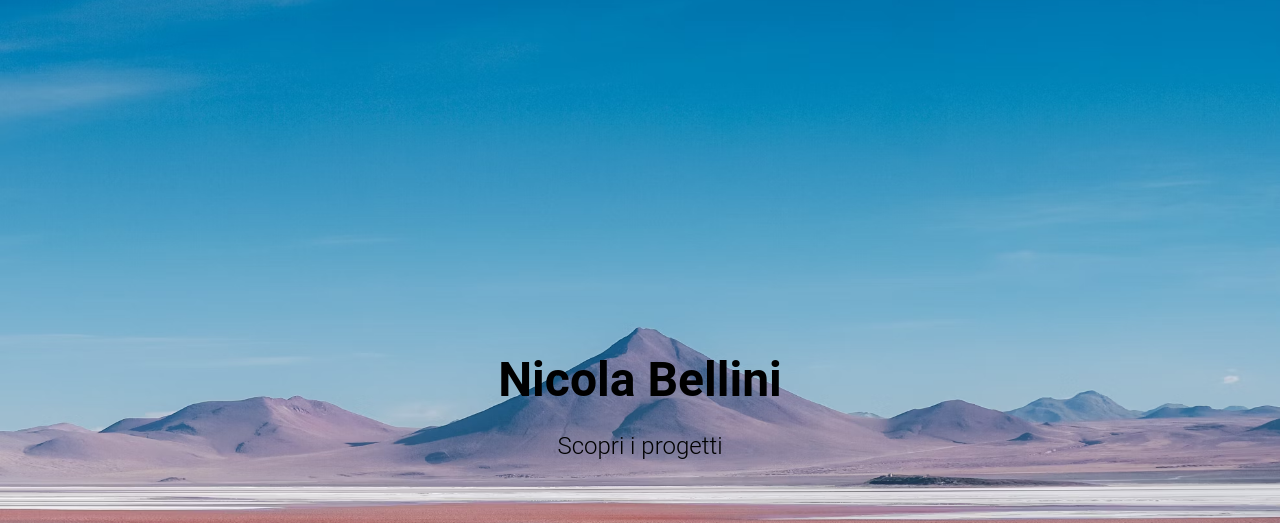
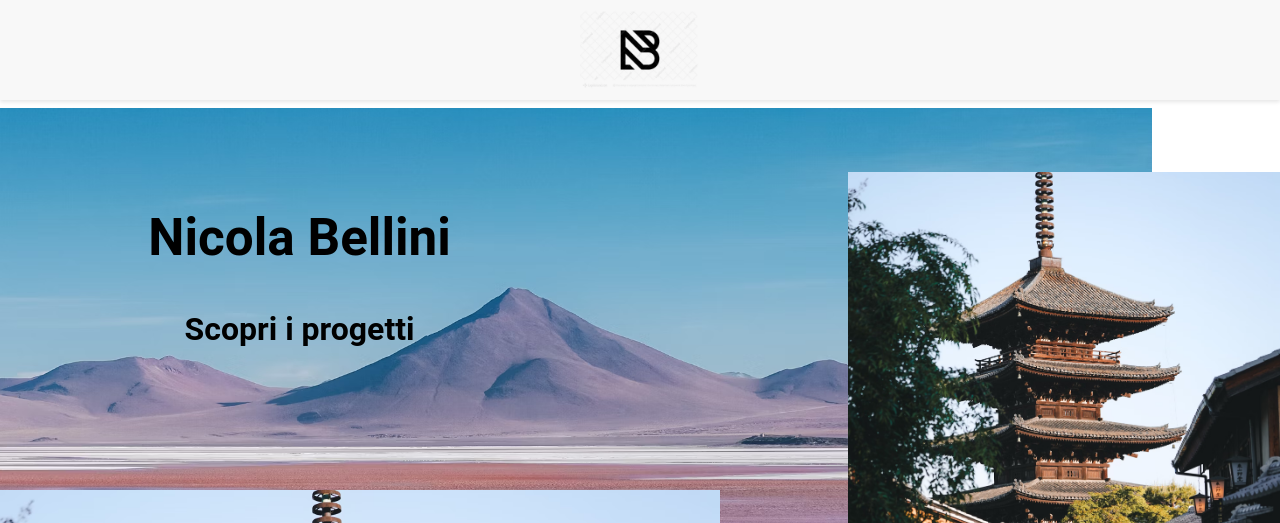
Before and after one commit to NicolaBellini/vite-boolfolio, a Vue app: page / in a window 1280 px wide. Shown: the top 523 px of the page. Built offline with nearby package versions, Linux system fonts and the light colour scheme; no server answers.

Commit message:
[add] card and background

```diff
--- a/src/App.vue
+++ b/src/App.vue
@@ -1,8 +1,15 @@
 <script>
 import axios from "axios";
 import HeroSection from "./components/hero.vue";
+import Card from "./components/card.vue";
+import Header from "./partials/header.vue";
 
 export default {
+  components: {
+    HeroSection,
+    Card,
+    Header,
+  },
   data() {
     return {
       projects: [],
@@ -24,15 +31,17 @@ export default {
   mounted() {
     this.getUrl();
   },
-  components: {
-    HeroSection,
-  },
 };
 </script>
 
 <template>
+  <Header />
   <HeroSection />
   <main class="container">
+    <div class="container d-flex flex-wrap justify-content-around">
+      <Card v-for="project in projects" :key="project.id" :project="project" />
+    </div>
+
     <ul>
       <li v-for="project in projects" :key="project.id">{{ project.name }}</li>
     </ul>
--- a/src/components/card.vue
+++ b/src/components/card.vue
@@ -0,0 +1,107 @@
+<script>
+// import {};
+export default {
+  props: {
+    project: Object,
+  },
+  mounted() {
+    gsap.to(".card", {
+      // y: "-20",
+      opacity: "1",
+      duration: "1",
+      delay: "3",
+    });
+  },
+};
+</script>
+
+<template>
+  <div class="card fisrt-para">
+    <img
+      src="https://images.unsplash.com/photo-1656618020911-1c7a937175fd?crop=entropy&cs=tinysrgb&fm=jpg&ixid=MnwzMjM4NDZ8MHwxfHJhbmRvbXx8fHx8fHx8fDE2NTc1MzQyNTE&ixlib=rb-1.2.1&q=80"
+      alt=""
+    />
+    <div class="card-content">
+      <h2>{{ project.name }}</h2>
+      <p>Argomento: {{ project.topic }}</p>
+    </div>
+  </div>
+</template>
+
+<style scoped lang="scss">
+.card {
+  margin-bottom: 50px;
+  padding: 70px;
+  width: 40%;
+  opacity: 0;
+  // width: 24rem;
+  height: 36rem;
+  border-radius: 10px;
+  overflow: hidden;
+  cursor: pointer;
+  position: relative;
+  color: white;
+  box-shadow: 0 10px 30px 5px rgba(0, 0, 0, 0.2);
+
+  img {
+    position: absolute;
+    object-fit: cover;
+    width: 100%;
+    height: 100%;
+    top: 0;
+    left: 0;
+    opacity: 0.9;
+    transition: opacity 0.2s ease-out;
+  }
+
+  h2 {
+    position: absolute;
+    inset: auto auto 30px 30px;
+    margin: 0;
+    color: white;
+    transition: inset 0.3s 0.3s ease-out;
+    font-family: "Roboto Condensed", sans-serif;
+    font-weight: normal;
+    text-transform: uppercase;
+  }
+
+  p,
+  a {
+    position: absolute;
+    opacity: 0;
+    max-width: 80%;
+    transition: opacity 0.3s ease-out;
+  }
+
+  p {
+    inset: auto auto 80px 30px;
+  }
+
+  a {
+    inset: auto auto 40px 30px;
+    color: inherit;
+    text-decoration: none;
+  }
+
+  &:hover h2 {
+    inset: auto auto 220px 30px;
+    transition: inset 0.3s ease-out;
+  }
+
+  &:hover p,
+  &:hover a {
+    opacity: 1;
+    transition: opacity 0.5s 0.1s ease-in;
+  }
+
+  &:hover img {
+    transition: opacity 0.3s ease-in;
+    opacity: 1;
+  }
+}
+
+.material-symbols-outlined {
+  vertical-align: middle;
+}
+</style>
+<!-- <h2>ciaos</h2> -->
--- a/src/components/hero.vue
+++ b/src/components/hero.vue
@@ -6,7 +6,17 @@ export default {
 
 <template>
   <section class="hero">
-    <div class="hero-content">
+    <img class="hero-img" src="/img/hero-bg.avif" alt="" />
+
+    <img class="hero-bg" src="/img/hero-behind.avif" alt="" />
+
+    <img class="hero-main1" src="/img/hero-behind.avif" alt="" />
+
+    <img class="hero-main2" src="/img/hero-behind.avif" alt="" />
+
+    <img class="hero-main3" src="/img/hero-behind.avif" alt="" />
+
+    <div class="hero-content d-flex flex-column align-item-end">
       <h1 class="hero-title">Nicola Bellini</h1>
       <h2 class="hero-subtitle">Scopri i progetti</h2>
     </div>
@@ -17,25 +27,62 @@ export default {
 @import "../scss/typo";
 
 .hero {
+  margin-bottom: 180px;
   position: relative;
   display: flex;
   align-items: center;
   justify-content: center;
-  height: 100vh;
-  background: url("/img/hero-bg.avif") no-repeat center center;
-  background-size: cover;
+  height: 90vh;
+  // overflow: hidden;
+
   color: #000000;
   text-align: center;
 
-  &-title {
+  &-content {
+    position: absolute;
+    top: 30%;
+    left: 10%;
     font-size: 3em;
     font-weight: bold;
     margin-bottom: 0.5em;
+    opacity: 0;
   }
 
-  &-subtitle {
-    font-size: 1.5em;
-    font-weight: 300;
+  .hero-img {
+    position: absolute;
+    z-index: -2;
+    right: 10%;
+    height: 70%;
+    width: 100%;
+    object-fit: cover;
+  }
+  .hero-bg {
+    position: absolute;
+    z-index: -1;
+    height: 90%;
+    right: 0;
+    bottom: -100px;
+  }
+  .hero-main1 {
+    position: absolute;
+    z-index: -1;
+    height: 150%;
+    left: 0;
+    bottom: -850px;
+  }
+  .hero-main2 {
+    position: absolute;
+    z-index: -1;
+    height: 110%;
+    right: 100px;
+    bottom: -1050px;
+  }
+  .hero-main3 {
+    position: absolute;
+    z-index: -1;
+    height: 110%;
+    left: 40px;
+    bottom: -1550px;
   }
 }
 </style>
--- a/src/main.js
+++ b/src/main.js
@@ -8,3 +8,60 @@ createApp(App).mount("#app");
 
 // Example GSAP animation
 // gsap.to("body", { duration: 0.5, backgroundColor: "#ff69b4" });
+gsap.to(".hero-content", {
+  // top: "30%",
+  left: "16%",
+  opacity: 1,
+  scale: 1.6,
+  duration: 1,
+});
+
+gsap.from(".hero-img", {
+  // scale: 0.5,
+  // right: "-80%",
+  ease: Power3.easeout,
+  rigth: "-5%",
+  opacity: 0,
+  scale: 0.8,
+  right: 0,
+  duration: 1.2,
+  delay: 0.3,
+});
+
+gsap.from(".hero-bg", {
+  ease: Power3.easeout,
+  rigth: "15%",
+  opacity: 0,
+  scale: 0.8,
+  right: 0,
+  duration: 1.2,
+  delay: 0.7,
+});
+
+gsap.from(".hero-main1", {
+  ease: Power3.easeout,
+  rigth: "15%",
+  opacity: 0,
+  scale: 0.8,
+  right: 0,
+  duration: 1.2,
+  delay: 0.7,
+});
+gsap.from(".hero-main2", {
+  ease: Power3.easeout,
+  rigth: "15%",
+  opacity: 0,
+  scale: 0.8,
+  right: 0,
+  duration: 1.2,
+  delay: 0.7,
+});
+gsap.from(".hero-main3", {
+  ease: Power3.easeout,
+  rigth: "15%",
+  opacity: 0,
+  scale: 0.8,
+  right: 0,
+  duration: 1.2,
+  delay: 0.7,
+});
--- /dev/null
+++ b/src/partials/header.vue
@@ -0,0 +1,28 @@
+<script>
+export default {};
+</script>
+<template>
+  <header class="header">
+    <img src="/img/logo.webp" alt="Logo" class="header-logo" />
+  </header>
+</template>
+
+<style scoped lang="scss">
+.header {
+  width: 100%;
+  height: 100px;
+  position: fixed;
+  z-index: 4;
+  display: flex;
+  align-items: center;
+  justify-content: center;
+  background-color: #f8f8f8;
+  box-shadow: 0 2px 4px rgba(0, 0, 0, 0.1);
+
+  img {
+    height: 80px;
+    width: auto;
+    mix-blend-mode: multiply;
+  }
+}
+</style>
--- a/src/scss/main.scss
+++ b/src/scss/main.scss
@@ -7,7 +7,7 @@
 
 body {
   background-color: rgb(255, 255, 255);
-  color: rgb(0, 0, 0);
+  // color: rgb(0, 0, 0);
 }
 
 li {
```
Also changed, not shown: public/img/hero-behind.avif (added), public/img/logo.webp (added).
